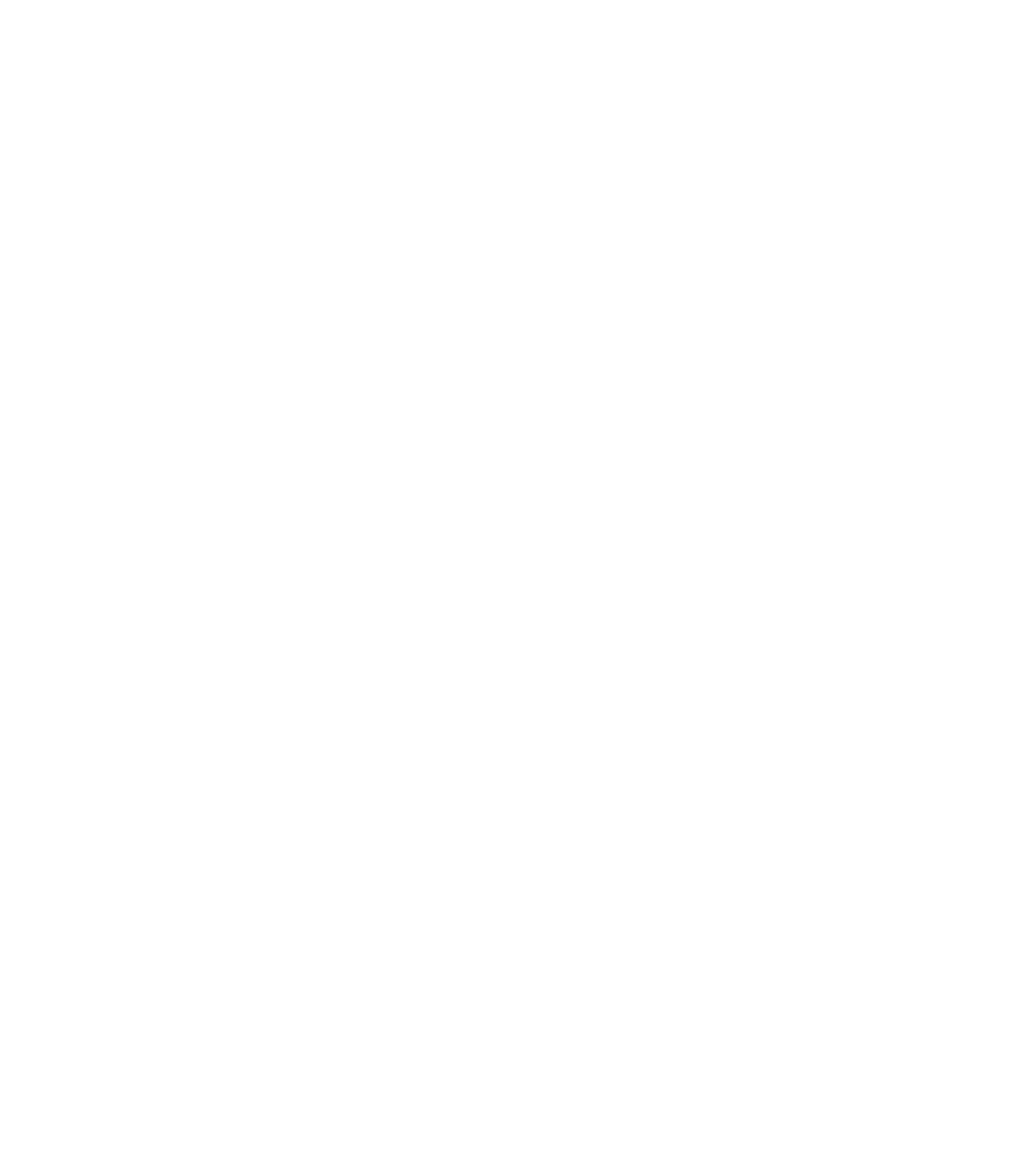
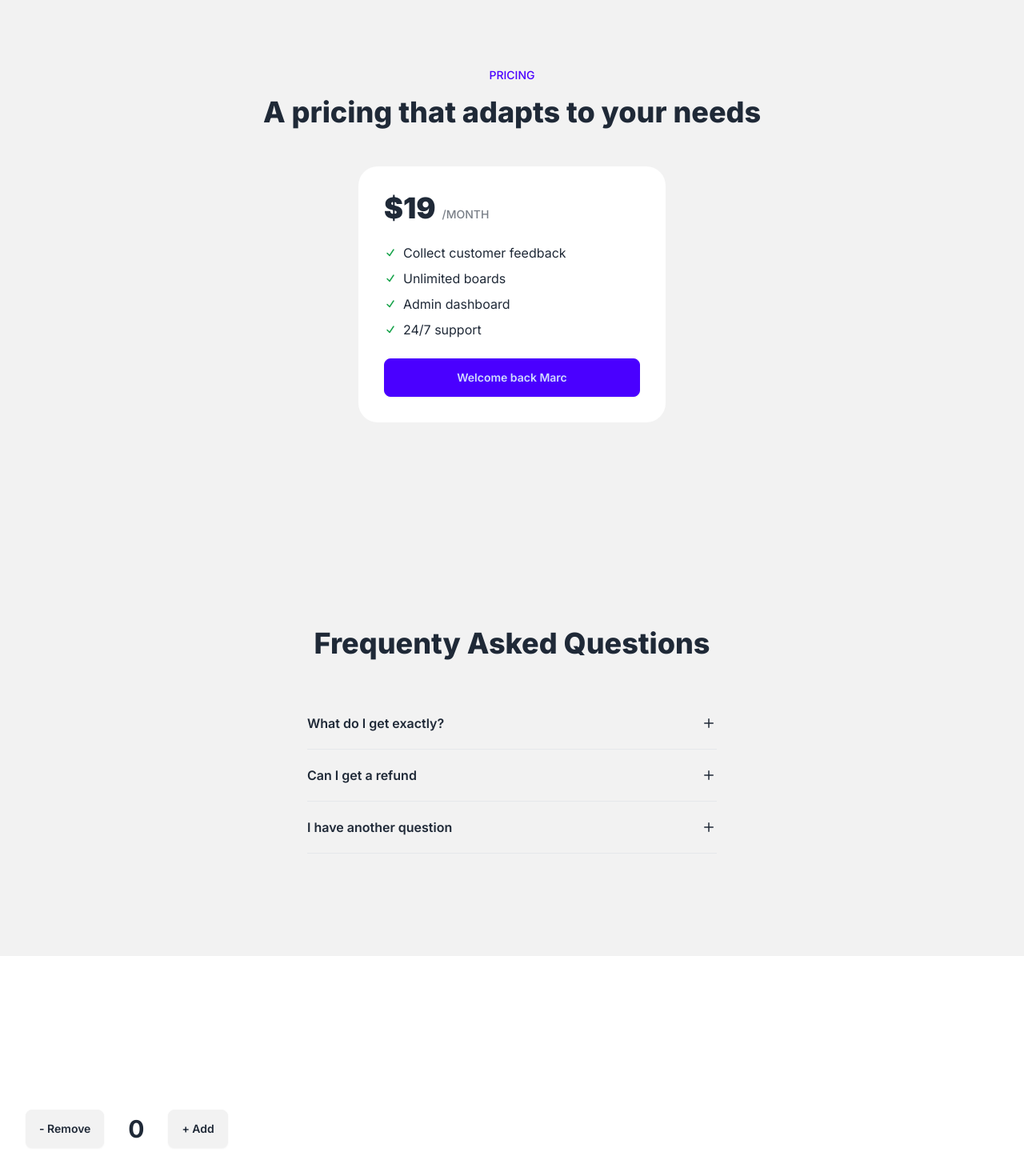
Before and after one commit to mhuang448/feature-board-saas, a Next.js app: page / in a window 1280 px wide. Shown: the part 620-2090 px from the top of the page at 80% size. Before the commit the page ends 800 px from the top, so only its background shows below. Built offline with nearby package versions, Linux system fonts and the light colour scheme.

Commit message:
polished homepage

```diff
--- a/app/dashboard/invoices/page.js
+++ b/app/dashboard/invoices/page.js
@@ -1,5 +1,3 @@
-import Image from "next/image";
-
 export default function Invoices() {
   return (
     <main>
--- a/app/dashboard/page.js
+++ b/app/dashboard/page.js
@@ -1,6 +1,4 @@
 "use client";
-import Link from "next/link";
-import ButtonLogin from "@/components/ButtonLogin";
 export default function Dashboard() {
   return (
     <main>
--- a/app/layout.js
+++ b/app/layout.js
@@ -10,7 +10,7 @@
 
 export default function RootLayout({ children }) {
   return (
-    <html lang="en" data-theme="light">
+    <html lang="en" data-theme="light" className="scroll-smooth">
       <body className={inter.className}>{children}</body>
     </html>
   );
--- a/app/page.js
+++ b/app/page.js
@@ -1,22 +1,82 @@
-import Link from "next/link";
 import ButtonLogin from "@/components/ButtonLogin";
+// import ListItem from "@/components/ListItem";
+import ExampleState from "@/components/ExampleState";
+import FAQListItem from "@/components/FAQListItem";
+
 export default function Home() {
   const name = "Marc";
   const isLoggedIn = true;
+
+  const age = 19;
+  let canVote;
+  canVote = age >= 18 ? "yes" : "no";
+
+  console.log(canVote);
+
+  const greeting2 = `Hello ${isLoggedIn ? name : "there"}`;
+  console.log(greeting2);
+
+  const fruits = ["🍎", "🍓", "🍇"];
+  console.log(fruits.length);
+  fruits.push("🍌");
+  console.log(fruits.length);
+
+  fruits.pop();
+  console.log(fruits.length);
+
+  fruits.push("🍌");
+
+  fruits.forEach((fruit) => {
+    console.log(fruit);
+  });
+
+  const fruitEmojis = fruits.map((fruit) => {
+    return `I love ${fruit}`;
+  });
+
+  console.log(fruitEmojis);
+
+  const fruitsNoNanna = fruits.filter((fruit) => {
+    return fruit !== "🍌";
+  });
+
+  console.log(fruitsNoNanna);
+
+  const pricingFeaturesList = [
+    "Collect customer feedback",
+    "Unlimited boards",
+    "Admin dashboard",
+    "24/7 support",
+  ];
+  console.log(pricingFeaturesList.length);
+
+  const returnSomething = () => {
+    return "Something";
+  };
+  console.log(returnSomething());
+  const returnSomethingElse = () => "Something Else";
+  console.log(returnSomethingElse());
+
   return (
     <main>
+      {/* HEADER */}
       <section className="bg-base-200">
         <section className="max-w-3xl mx-auto flex justify-between items-center px-8 py-2">
           <div className="font-bold">CodeFastSaas</div>
           <div className="space-x-4 max-md:hidden">
-            <a className="link link-hover">Pricing</a>
-            <a className="link link-hover">FAQ</a>
+            <a className="link link-hover" href="#pricing">
+              Pricing
+            </a>
+            <a className="link link-hover" href="#faq">
+              FAQ
+            </a>
           </div>
           <div>
             <ButtonLogin isLoggedIn={isLoggedIn} name={name} />
           </div>
         </section>
       </section>
+      {/* HERO */}
       <section className="px-8 text-center py-32 max-w-3xl mx-auto">
         <h1 className="text-4xl lg:text-5xl font-extrabold mb-6">
           Collect Customer Feedback to build better products
@@ -32,6 +92,100 @@
         </ButtonLogin>
         {/* <p>Hey {name}</p> */}
       </section>
+
+      {/* PRICING */}
+      <section className="bg-base-200" id="pricing">
+        <div className="px-8 py-32 max-w-3xl mx-auto">
+          <p className="text-sm uppercase font-medium text-center text-primary mb-4">
+            Pricing
+          </p>
+          <h2 className="text-3xl lg:text-4xl font-extrabold mb-12 text-center">
+            A pricing that adapts to your needs
+          </h2>
+
+          {/* CARD */}
+          <div className="p-8 bg-base-100 max-w-96 rounded-3xl mx-auto space-y-6">
+            {/* PRICE */}
+            <div className="flex gap-2 items-baseline">
+              <div className="text-4xl font-black">$19</div>
+              <div className="uppercase text-sm font-medium opacity-60">
+                /month
+              </div>
+            </div>
+
+            {/* FEATURES  */}
+            <ul className="space-y-2">
+              {/* COMPONENT APPROACH */}
+              {/* <ListItem>Collect customer feedback</ListItem>
+              <ListItem>Unlimited boards</ListItem>
+              <ListItem>Admin dashboard</ListItem>
+              <ListItem>24/7 support</ListItem> */}
+
+              {/* DIRECT JavaScript + JSX APPROACH  */}
+              {[
+                "Collect customer feedback",
+                "Unlimited boards",
+                "Admin dashboard",
+                "24/7 support",
+              ].map((priceItem) => (
+                <li className="flex gap-2 items-center" key={priceItem}>
+                  <svg
+                    xmlns="http://www.w3.org/2000/svg"
+                    viewBox="0 0 16 16"
+                    fill="currentColor"
+                    className="text-green-600 size-4"
+                  >
+                    <path
+                      fillRule="evenodd"
+                      d="M12.416 3.376a.75.75 0 0 1 .208 1.04l-5 7.5a.75.75 0 0 1-1.154.114l-3-3a.75.75 0 0 1 1.06-1.06l2.353 2.353 4.493-6.74a.75.75 0 0 1 1.04-.207Z"
+                      clipRule="evenodd"
+                    />
+                  </svg>
+                  {priceItem}
+                </li>
+              ))}
+            </ul>
+
+            <ButtonLogin
+              isLoggedIn={isLoggedIn}
+              name={name}
+              extraStyle="w-full"
+            />
+          </div>
+        </div>
+      </section>
+
+      {/* FAQ */}
+      <section className="bg-base-200" id="faq">
+        <div className="px-8 py-32 max-w-3xl mx-auto">
+          <h2 className="text-3xl lg:text-4xl font-extrabold mb-12 text-center">
+            Frequenty Asked Questions
+          </h2>
+
+          <ul className="max-w-lg mx-auto">
+            {[
+              {
+                question: "What do I get exactly?",
+                answer:
+                  "Lifechanging spiritual advice to guide and empower you to become your best self.",
+              },
+              {
+                question: "Can I get a refund",
+                answer:
+                  "Yes. If you are not satisfied with your purchase you can email chris@helloclout.com for a refund.",
+              },
+              {
+                question: "I have another question",
+                answer: "Please ask away! [ INSERT TEXT HERE ]",
+              },
+            ].map((qa) => (
+              <FAQListItem key={qa.question} qa={qa}></FAQListItem>
+            ))}
+          </ul>
+        </div>
+      </section>
+      {/* State example  */}
+      <ExampleState />
     </main>
   );
 }
--- a/components/ButtonLogin.js
+++ b/components/ButtonLogin.js
@@ -1,5 +1,5 @@
 import Link from "next/link";
-const ButtonLogin = ({ isLoggedIn, name, children }) => {
+const ButtonLogin = ({ isLoggedIn, name, children, extraStyle }) => {
   // const name = "Bob"
   //   const person = { name: "Bob", age: 21 };
   //   person.name;
@@ -7,7 +7,10 @@
   //   const { name, age } = person;
   if (isLoggedIn) {
     return (
-      <Link href="/dashboard" className="btn btn-primary">
+      <Link
+        href="/dashboard"
+        className={`btn btn-primary ${extraStyle ? extraStyle : ""}`}
+      >
         <p>Welcome back {name}</p>
         {children}
       </Link>
--- /dev/null
+++ b/components/ExampleState.js
@@ -0,0 +1,34 @@
+"use client";
+
+import { useState } from "react";
+
+export const ExampleState = () => {
+  const [counter, setCounter] = useState(0);
+
+  const incrementCounter = () => {
+    setCounter(counter + 1);
+  };
+
+  //   const decrementCounter = () => {
+  //     setCounter(counter - 1);
+  //   };
+
+  return (
+    <div className="py-48 px-8 flex items-center gap-4">
+      <button
+        className="btn"
+        onClick={() => {
+          setCounter(counter - 1);
+        }}
+      >
+        - Remove
+      </button>
+      <div className="text-3xl font-bold w-12 text-center">{counter}</div>
+      <button className="btn" onClick={incrementCounter}>
+        + Add
+      </button>
+    </div>
+  );
+};
+
+export default ExampleState;
--- /dev/null
+++ b/components/FAQListItem.js
@@ -0,0 +1,51 @@
+"use client";
+
+import { useState } from "react";
+
+const FAQListItem = ({ qa }) => {
+  const [isOpen, setIsOpen] = useState(false);
+  return (
+    <li key={qa.question}>
+      {/* 1. Question (clickable) */}
+      <button
+        className="py-5 font-semibold border-b w-full text-left flex items-center justify-between"
+        onClick={() => setIsOpen(!isOpen)}
+      >
+        <p>{qa.question}</p>
+
+        {isOpen ? (
+          <svg
+            xmlns="http://www.w3.org/2000/svg"
+            viewBox="0 0 20 20"
+            fill="currentColor"
+            className="size-5"
+          >
+            <path
+              fillRule="evenodd"
+              d="M4 10a.75.75 0 0 1 .75-.75h10.5a.75.75 0 0 1 0 1.5H4.75A.75.75 0 0 1 4 10Z"
+              clipRule="evenodd"
+            />
+          </svg>
+        ) : (
+          <svg
+            xmlns="http://www.w3.org/2000/svg"
+            viewBox="0 0 20 20"
+            fill="currentColor"
+            className="size-5"
+          >
+            <path d="M10.75 4.75a.75.75 0 0 0-1.5 0v4.5h-4.5a.75.75 0 0 0 0 1.5h4.5v4.5a.75.75 0 0 0 1.5 0v-4.5h4.5a.75.75 0 0 0 0-1.5h-4.5v-4.5Z" />
+          </svg>
+        )}
+      </button>
+
+      {/* 2. Answer */}
+      {/* {isOpen? <div>{qa.answer}</div> : <></>} */}
+      {/* OR  */}
+      <div className={`${isOpen ? "block" : "hidden"} mt-3 mb-6 opacity-90`}>
+        {qa.answer}
+      </div>
+    </li>
+  );
+};
+
+export default FAQListItem;
--- /dev/null
+++ b/components/ListItem.js
@@ -0,0 +1,21 @@
+const ListItem = ({ children }) => {
+  return (
+    <li className="flex gap-2 items-center">
+      <svg
+        xmlns="http://www.w3.org/2000/svg"
+        viewBox="0 0 16 16"
+        fill="currentColor"
+        className="text-green-600 size-4"
+      >
+        <path
+          fillRule="evenodd"
+          d="M12.416 3.376a.75.75 0 0 1 .208 1.04l-5 7.5a.75.75 0 0 1-1.154.114l-3-3a.75.75 0 0 1 1.06-1.06l2.353 2.353 4.493-6.74a.75.75 0 0 1 1.04-.207Z"
+          clipRule="evenodd"
+        />
+      </svg>
+      {children}
+    </li>
+  );
+};
+
+export default ListItem;
```
Also changed, not shown: .eslintrc.json.
